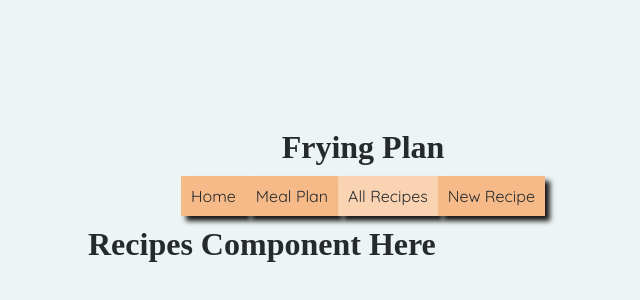
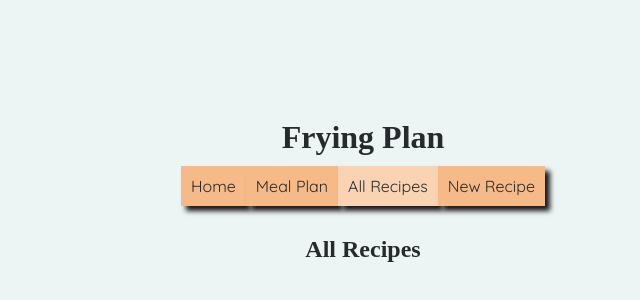
Before and after one commit to rebecca-lindsey/frying-plan-frontend, a React (Create React App) app: page /recipes in a window 1280 px wide. Shown: the part 204-504 px from the top of the page, without its empty margins (277-917 px from the left). Built offline with nearby package versions, Linux system fonts and the light colour scheme; a web font is replaced by a local one.

Commit message:
Add recipeContainer and styling

```diff
--- a/src/App.js
+++ b/src/App.js
@@ -2,6 +2,7 @@ import React, { Component } from "react";
 import { BrowserRouter as Router, Switch, Route } from "react-router-dom";
 import HeaderContainer from "./header/HeaderContainer";
 import HomeContainer from "./home/HomeContainer";
+import RecipeContainer from "./recipes/recipeContainer";
 
 export default class App extends Component {
   render() {
@@ -17,7 +18,7 @@ export default class App extends Component {
               <h1>New Recipe Component Here</h1>
             </Route>
             <Route path="/recipes">
-              <h1>Recipes Component Here</h1>
+              <RecipeContainer />
             </Route>
             <Route path="/">
               <HomeContainer />
--- a/src/home/HomeContainer.js
+++ b/src/home/HomeContainer.js
@@ -1,12 +1,11 @@
 import React, { Component } from "react";
 import "./home.css";
-// import homeImage from "../../public/home-image.jpg";
 import homeImage from "./home-image.jpg";
 
 export default class HomeContainer extends Component {
   render() {
     return (
-      <div id="home-container" className="main-containers">
+      <div id="home-container" className="main-container">
         <h2>Welcome to Frying Plan!</h2>
         <p>
           Frying Plan is a meal planning app designed to make the weekly chore a
--- a/src/home/home.css
+++ b/src/home/home.css
@@ -1,15 +1,3 @@
-#home-container {
-    max-width: 800px;
-    margin: 0 auto;
-    display: flex;
-    flex-direction: column;
-    align-items: center;
-}
-
-#home-container h2{
-    text-align: center;
-}
-
 #home-image {
    width: 512px;
    height: 342px;
--- a/src/index.css
+++ b/src/index.css
@@ -25,8 +25,17 @@ h2 {
   padding-bottom: 10px
 }
 
-.main-containers  {
+.main-container  {
   padding-top: 20px;
+  max-width: 800px;
+  margin: 0 auto;
+  display: flex;
+  flex-direction: column;
+  align-items: center;
+}
+
+.main-container h2{
+    text-align: center;
 }
 
 #app-container {
--- /dev/null
+++ b/src/recipes/recipeContainer.js
@@ -0,0 +1,11 @@
+import React, { Component } from "react";
+
+export default class RecipeContainer extends Component {
+  render() {
+    return (
+      <div id="recipe-container" className="main-container">
+        <h2>All Recipes</h2>
+      </div>
+    );
+  }
+}
```
